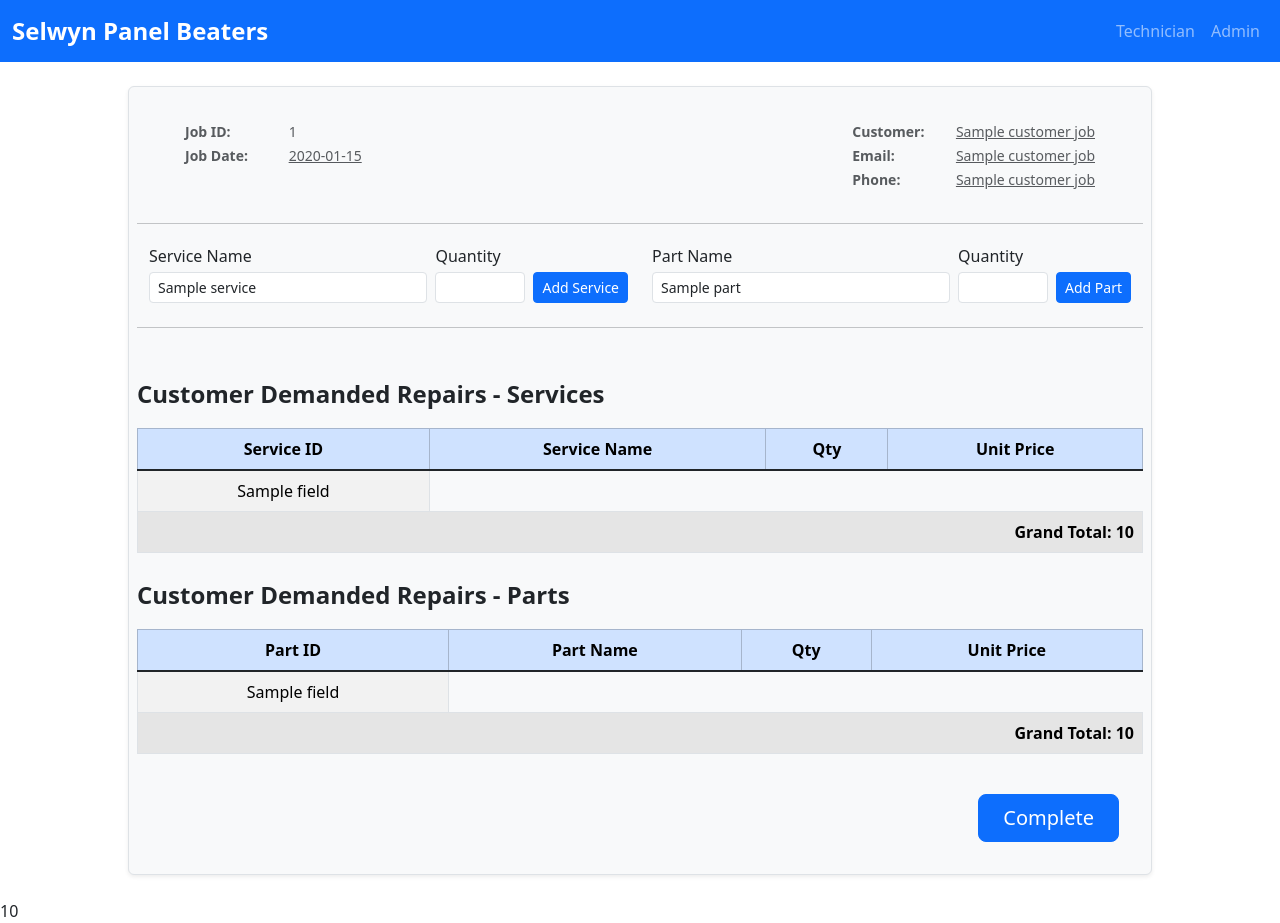
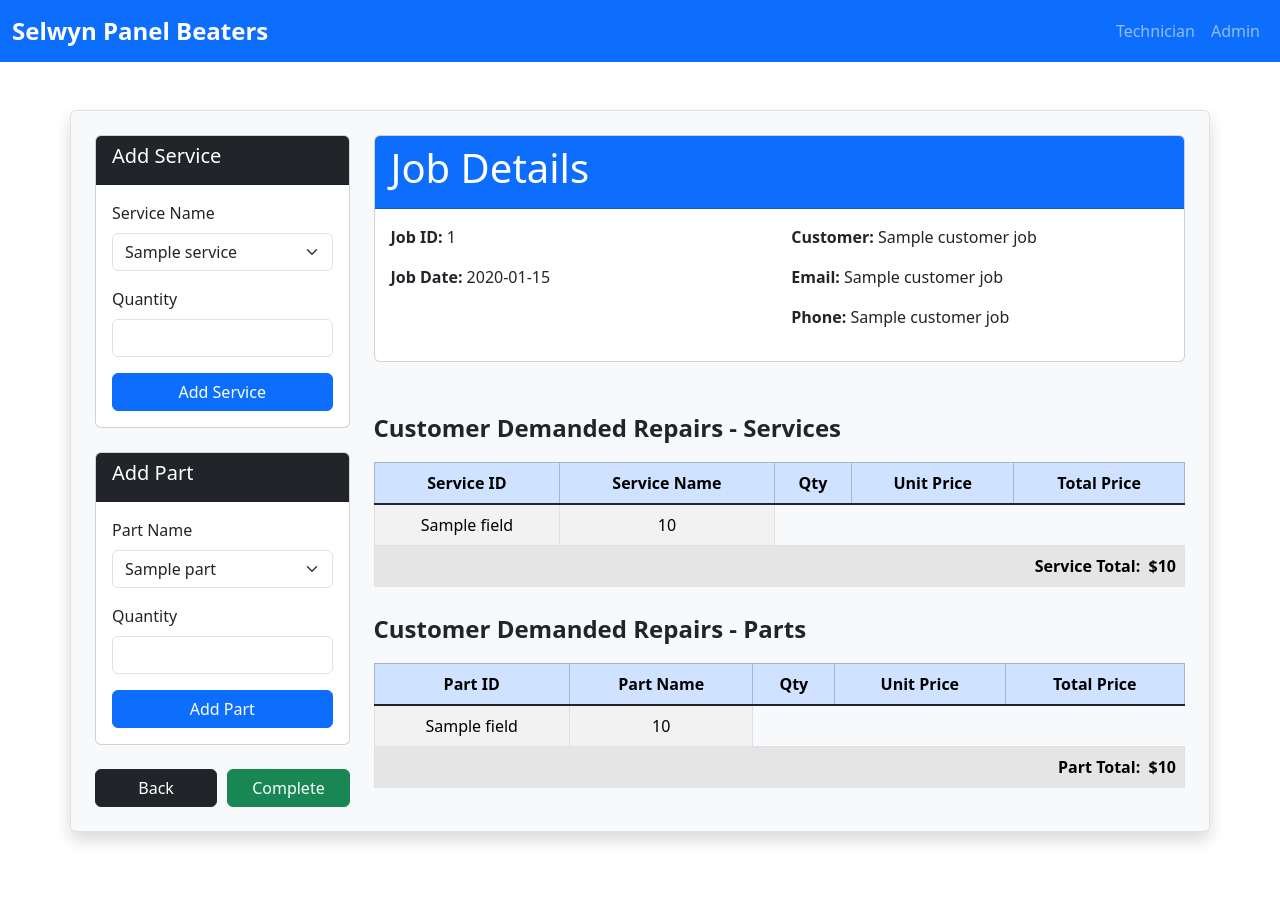
Before and after one commit to Zilin-Li/SelwynRepairSys-Python-V2, a Flask app: template templates/jobdetail.html in a window 1280 px wide. After the commit the page ends 843 px from the top, so only its background shows below. Run offline with Flask 3, Linux system fonts and the light colour scheme; the template is opened without the code that fills it: most values are stand-ins (such as "Sample title", 1, 10 or a date in 2020).

Commit message:
Update jobdetail page style

```diff
--- a/templates/jobdetail.html
+++ b/templates/jobdetail.html
@@ -1,73 +1,96 @@
 {% extends "base.html" %}
 {% block content %}
 
-<div class="container p-2 my-4 border rounded shadow-sm bg-light" style="max-width: 80%;">
+<div class="container bg-light my-5 p-4 border rounded shadow">
+    <div class="row">
+        <!-- Left Column: Add Services and Parts Forms -->
+        <div class="col-lg-3">
+            <!-- Add Services Form -->
+            <div class="card mb-4">
+                <div class="card-header bg-dark text-white"><h5>Add Service</h5> </div>
+                <div class="card-body">
 
-    <div class="d-flex justify-content-between text-muted mx-5 my-2">
-        <div class="my-3">
-            <p class="mb-0"><small><strong class="d-inline-block text-nowrap" style="width: 100px;">Job ID:</strong> {{ customer_job[0][0] }}</small></p>
-            <p class="mb-0"><small><strong class="d-inline-block text-nowrap" style="width: 100px;">Job Date:</strong> <u>{{ customer_job[0][4].strftime('%Y-%m-%d') }}</u></small></p>
-        </div>
-        <div class="my-3">
-            <p class="mb-0"><small><strong class="d-inline-block text-nowrap" style="width: 100px;">Customer:</strong> <u>{{ customer_job[0][1] }}</u></small></p>
-            <p class="mb-0"><small><strong class="d-inline-block text-nowrap" style="width: 100px;">Email:</strong> <u>{{ customer_job[0][2] }}</u></small></p>
-            <p class="mb-0"><small><strong class="d-inline-block text-nowrap" style="width: 100px;">Phone:</strong> <u>{{ customer_job[0][3] }}</u></small></p>
-        </div>
-    </div>
-    <hr >
-
-    <div class="container my-3">
-        <div style="{{ 'display: none;' if customer_job[0][6] }}" class="row justify-content-around mb-4">
-<!-- Add Services Form -->
-          <div class="col-sm">
-            <form method="post" action="{{ url_for('add_service_to_job', job_id=customer_job[0][0]) }}" class="d-flex align-items-end gap-2">
-              <div class="form-group flex-grow-1">
-                <label class="my-1" for="service_id">Service Name</label>
-                <select class="form-control form-control-sm" id="service_id" name="service_id">
+                    <form method="post" action="{{ url_for('add_service_to_job', job_id=customer_job[0][0]) }}">
+                        <div class="mb-3">
+                            <label for="service_id" class="form-label">Service Name</label>
+                            <select class="form-select" id="service_id" name="service_id">
                                 {% for service in service_list %}
                                 <option value="{{ service[0] }}">{{ service[1] }}</option>
                                 {% endfor %}
                             </select>
                         </div>
-              <div class="form-group">
-                <label class="my-1" for="service_addqty">Quantity</label>
-                <input type="number" min="1" max="99" class="form-control form-control-sm col-auto" id="service_addqty" name="addqty" required>
+                        <div class="mb-3">
+                            <label for="service_addqty" class="form-label">Quantity</label>
+                            <input type="number" min="1" max="99" class="form-control" id="service_addqty" name="addqty" required>
                         </div>
-              <button type="submit" class="btn btn-primary btn-sm" {{ 'disabled' if customer_job[0][6]  }}>Add Service</button>
+                        <button type="submit" class="btn btn-primary w-100 {{ 'disabled' if customer_job[0][6]  }}">Add Service</button>
                     </form>
                 </div>
+            </div>
+
             <!-- Add Parts Form -->
-          <div class="col-sm">
-            <form method="post" action="{{ url_for('add_part_to_job', job_id=customer_job[0][0]) }}" class="d-flex align-items-end gap-2">
-              <div class="form-group flex-grow-1">
-                <label class="my-1" for="part_id">Part Name</label>
-                <select class="form-control form-control-sm" id="part_id" name="part_id">
+            <div class="card">
+                <div class="card-header bg-dark text-white"><h5>Add Part</h5> </div>
+                <div class="card-body">
+
+                    <form method="post" action="{{ url_for('add_part_to_job', job_id=customer_job[0][0]) }}">
+                        <div class="mb-3">
+                            <label for="part_id" class="form-label">Part Name</label>
+                            <select class="form-select" id="part_id" name="part_id">
                                 {% for part in part_list %}
                                 <option value="{{ part[0] }}">{{ part[1] }}</option>
                                 {% endfor %}
                             </select>
                         </div>
-              <div class="form-group">
-                <label  class="my-1" for="part_addqty">Quantity</label>
-                <input type="number" min="1" max="99" class="form-control form-control-sm col-auto" id="part_addqty" name="addqty" required>
+                        <div class="mb-3">
+                            <label for="part_addqty" class="form-label">Quantity</label>
+                            <input type="number" min="1" max="99" class="form-control" id="part_addqty" name="addqty" required>
                         </div>
-              <button  type="submit" class="btn btn-primary btn-sm" {{ 'disabled' if customer_job[0][6]  }}>Add Part</button>
+                        <button type="submit" class="btn btn-primary w-100 {{ 'disabled' if customer_job[0][6]  }}">Add Part</button>
                     </form>
                 </div>
             </div>
+            <div class="d-flex justify-content-between mt-4">
+                <a href="{{ url_for('currentjobs') }}" class="btn btn-dark" style="width: 48%;">Back</a>
+                <a href="{{ url_for('complete_job', job_id=customer_job[0][0]) }}" class="btn btn-success {{ 'disabled' if customer_job[0][6]  }}" style="width: 48%;">Complete</a>
+            </div>
+        </div>
 
-<!-- When job complete, show the total cost,otherwise hide-->
-        <div style="{{ 'display: none;' if not(customer_job[0][6]) }}">
-            <p class="fw-bold fs-1 text-center my-4"><strong>Estimated Cost of Repairs - Services and Spare Parts</strong></p>
-            <hr>
-            <div class="d-flex justify-content-around my-3">
-                <p class="mb-0 fs-3"><strong class="me-3">Services Total:</strong> ${{ service_total if service_total else 0}}</p>
-                <p class="mb-0 fs-3"><strong class="me-3">Parts Total:</strong> ${{ part_total if part_total else 0}}</p>
-                <p class="mb-0 fs-3"><strong class="me-3">Grand Total:</strong> ${{ customer_job[0][5] }}</p>
+        <!-- Right Column: Job Details and Tables -->
+        <div class="col-lg-9">
+            <!-- Job Details -->
+            <div class="card mb-4">
+                <div class="card-header bg-primary text-white">
+                    <h1 class="card-title">Job Details</h1>
+                </div>
+                <div class="card-body">
+                    <div class="row">
+                        <!-- Left Column: Job ID and Job Date -->
+                        <div class="col-md-6">
+                            <p><strong>Job ID:</strong> {{ customer_job[0][0] }}</p>
+                            <p><strong>Job Date:</strong> {{ customer_job[0][4].strftime('%Y-%m-%d') }}</p>
+                        </div>
+
+                        <!-- Right Column: Customer, Email, and Phone -->
+                        <div class="col-md-6">
+                            <p><strong>Customer:</strong> {{ customer_job[0][1] }}</p>
+                            <p><strong>Email:</strong> {{ customer_job[0][2] }}</p>
+                            <p><strong>Phone:</strong> {{ customer_job[0][3] }}</p>
                         </div>
                     </div>
                 </div>
+            </div>
+
+            <div class="p-1" style="{{ 'display: none;' if not(customer_job[0][6]) }};background-color:  #ecf2f9;">
+                <p class="fw-bold fs-3 text-center my-4"><strong>Estimated Cost of Repairs - Services and Spare Parts</strong></p>
                 <hr>
+                <div class="d-flex justify-content-around my-3" >
+                    <p class="mb-0 fs-4"><strong class="me-3">Services Total: <span style="color:blue">${{ service_total if service_total else 0}}</span></strong></p>
+                    <p class="mb-0 fs-4"><strong class="me-3">Parts Total: <span style="color:blue">${{ part_total if part_total else 0}}</span></strong></p>
+                    <p class="mb-0 fs-4"><strong class="me-3">Grand Total: <span style="color:blue">${{ customer_job[0][5] }}</span></strong> </p>
+                </div>
+            </div>
+            <!-- Services and Parts Tables -->
             <!--Services table-->
             <div class ="mt-5">
                 <p class="fw-bold fs-4">Customer Demanded Repairs - Services</p>
@@ -79,6 +102,7 @@
                                 <th scope="col">Service Name</th>
                                 <th scope="col">Qty</th>
                                 <th scope="col">Unit Price</th>
+                                <th scope="col">Total Price</th>
                             </tr>
                         </thead>
                         <tbody class="table-group-divider text-center">
@@ -87,10 +111,11 @@
                                     {% for field in service %}
                                         <td>{{field}}</td>
                                     {% endfor %}
+                                    <td>{{ service[2] * service[3] }}</td>
                                 </tr>
                             {% endfor %}
                             <tr>
-                        <td colspan="4" class="table-active text-end"><strong>Grand Total: {{ service_total}}</strong></td>
+                                <td colspan="5" class="table-active text-end"><strong>Service Total: &nbsp${{ service_total}}</strong></td>
                             </tr>
                         </tbody>
                     </table>
@@ -108,6 +133,7 @@
                                 <th scope="col">Part Name</th>
                                 <th scope="col">Qty</th>
                                 <th scope="col">Unit Price</th>
+                                <th scope="col">Total Price</th>
                             </tr>
                         </thead>
                         <tbody class="table-group-divider text-center">
@@ -116,25 +142,25 @@
                                     {% for field in part %}
                                         <td>{{field}}</td>
                                     {% endfor %}
+                                    <td>{{ part[2] * part[3] }}</td>
                                 </tr>
                             {% endfor %}
                             <tr>
-                        <td colspan="4" class="table-active text-end"><strong>Grand Total: {{ part_total}}</strong></td>
+                                <td colspan="5" class="table-active text-end"><strong>Part Total: &nbsp${{ part_total}}</strong></td>
                             </tr>
                         </tbody>
                     </table>
                 </div>
             </div>
+           <!-- <div class="m-2 p-2" style="{{ 'display: none;' if not(customer_job[0][6]) }}">
+                <h2 class="text-start fs-4"><strong>Total Cost: <span  style="{{ 'display: none;' if not(customer_job[0][6]) }}; color:blue"> ${{ customer_job[0][5] }}</span></strong></h2>
+            </div>-->
 
-<!-- When job complete, show the total cost,otherwise hide-->
-    <div class="my-4 text-end" style="{{ 'display: none;' if not(customer_job[0][6]) }}">
-        <a href="{{ url_for('currentjobs')}}" class="btn btn-primary  btn-lg px-4 me-4">Back</a>
+
+
+        </div>
     </div>
 
-<!-- When job completed, hide the button.-->
-    <div class="my-4 text-end" style="{{ 'display: none;' if customer_job[0][6] }}">
-        <a href="{{ url_for('complete_job', job_id=customer_job[0][0]) }}" class="btn btn-primary btn-lg px-4 me-4">Complete</a>
 </div>
-</div>
-{{service_total}}
+
 {% endblock %}
```
Also changed, not shown: templates/jobdetail1.html (added, +141 -0 lines). Lines whose indentation alone changed are shown as unchanged.
